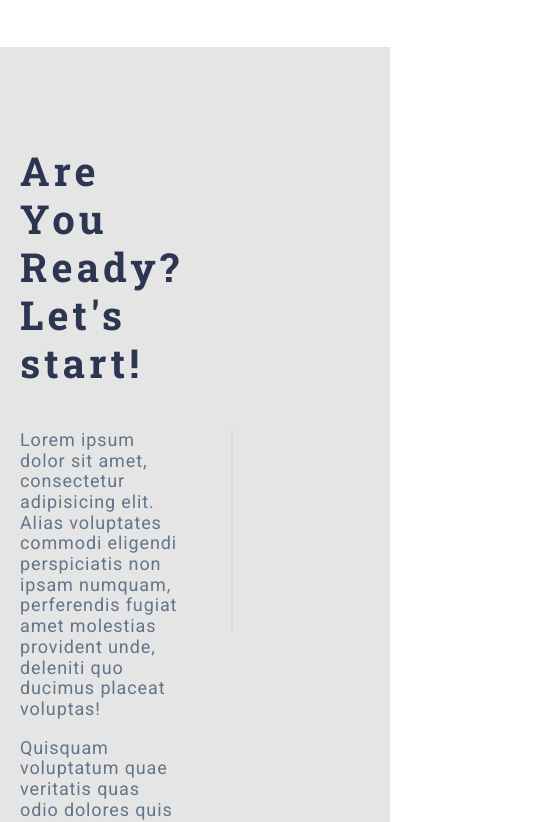
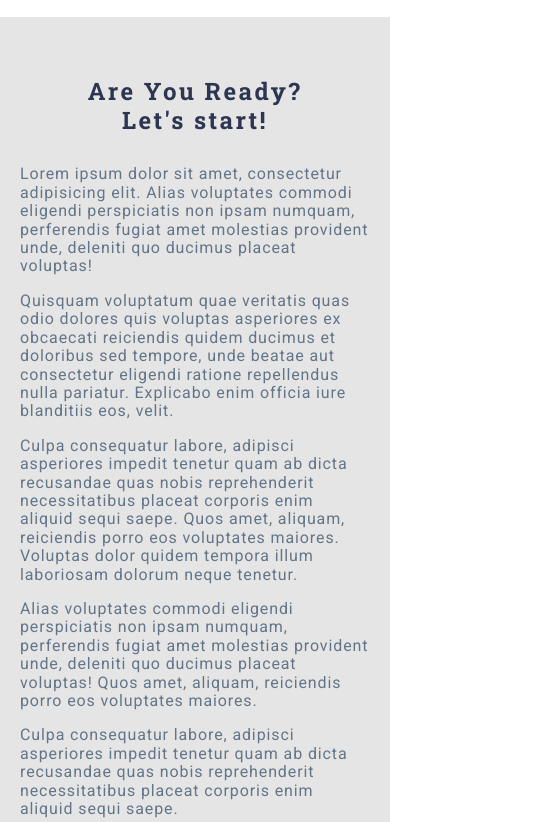
Before and after one commit to KonstantinBondariev/course_work_1, a website: page index.html in a window 390 px wide. Shown: the part 3519-4341 px from the top of the page, 554 px wide, since content can reach past the window. Drawn offline with Linux system fonts and the light colour scheme.

Commit message:
responsiveness section about

```diff
--- a/assets/scss/common/_typography.scss
+++ b/assets/scss/common/_typography.scss
@@ -1,5 +1,5 @@
-@use "../presets" as *;
-@use "../mixins" as *;
+@use '../presets' as *;
+@use '../mixins' as *;
 *,
 *::after,
 *::before {
@@ -19,9 +19,6 @@ body {
 }
 h1 {
   margin: 0;
-
-
-
   font-family: $font-header;
 
   font-weight: 300;
@@ -32,11 +29,35 @@ h1 {
   }
   @include lg-md {
     font-size: 2.5rem;
-    letter-spacing: 0.08em;// !!!!!!
+    letter-spacing: 0.08em; // !!!!!!
   }
   @include lg {
     font-size: 1.875rem;
-    letter-spacing: 0.08em;// !!!!!!
+    letter-spacing: 0.08em; // !!!!!!
+  }
+}
+h2 {
+  letter-spacing: 0.1em;
+  line-height: 1.2em;
+  color: $color-primary;
+  font-weight: bold;
+  font-family: $font-header;
+  margin-top: 0;
+  @include lg-min {
+    font-size: 2.5rem;
+    margin-bottom: 3rem;
+  }
+  @include lg-md {
+    font-size: 2rem;
+    margin-bottom: 2.625rem;
+  }
+  @include md-sm {
+    font-size: 1.5rem;
+    margin-bottom: 2.25rem;
+  }
+  @include sm {
+    text-align: center;
+    margin-bottom: 2.25rem;
   }
 }
 h3 {
@@ -47,7 +68,6 @@ h3 {
   @include md-min {
     font-size: 1.25rem;
   }
-
 }
 a {
   text-decoration: none;
@@ -55,5 +75,4 @@ a {
   color: $color-light;
 }
 p {
-
 }
--- a/assets/scss/components/sections/_section-about.scss
+++ b/assets/scss/components/sections/_section-about.scss
@@ -1,15 +1,36 @@
-@use "../../presets" as *;
-@use "../../mixins" as *;
+@use '../../presets' as *;
+@use '../../mixins' as *;
 
-.about{
+.about {
   background-color: $color-gray-light;
-  padding: 100px 0;
-  &__container{
+  @include lg-min {
+    padding: 100px 0;
+  }
+
+  @include lg-md {
+    padding: 80px 0;
+  }
+  @include md {
+    padding: 60px 0;
+  }
+  &__container {
     @extend %container;
     display: grid;
     gap: 100px;
     grid-template-columns: 1fr 271px;
+    @include lg-md {
+      gap: $gap-x2;
+      grid-template-columns: 1fr 271px;
     }
+    @include md-sm {
+      gap: $gap;
+      grid-template-columns: 1fr 236px;
+    }
+    @include sm {
+      gap: $gap;
+      grid-template-columns: 1fr;
+    }
+  }
   &__img {
     display: grid;
     align-content: center;
@@ -17,7 +38,8 @@
     & img {
       max-width: 100%;
       max-height: 480px;
-  }}
+    }
+  }
 }
 .article {
   display: flex;
@@ -27,33 +49,40 @@
     font-size: 1.125rem;
     letter-spacing: 0.055rem;
     line-height: 1.15em;
+    @include lg {
+      font-size: 1rem;
+    }
     & p:first-of-type {
       position: relative;
       margin-top: -5px;
     }
     & p:last-of-type {
-      position: relative;
       margin: 0;
     }
     & p:first-of-type::after {
       position: absolute;
       top: 0;
-      right: -50px;
       width: 2px;
       height: 200px;
-      content: "";
+      content: '';
       background-color: rgba($color-gray, $alpha: 0.1);
+      @include lg-min {
+        right: -50px;
+      }
+      @include lg-md {
+        right: -20px;
+      }
+      @include md-sm {
+        right: -20px;
+      }
+      @include sm {
+        display: none;
+      }
     }
   }
   &__title {
-  display: flex;
-  flex-direction: column;
-  margin-bottom: 48px;
-  font-size: 2.5rem;
-  letter-spacing: 0.1em;
-  line-height: 1.2em;
-  color: $color-primary;
-  font-weight: bold;
-  font-family: $font-header;
+    display: flex;
+    flex-direction: column;
+    // margin-bottom: 48px;
   }
 }
--- a/assets/scss/components/sections/skills/_skills.scss
+++ b/assets/scss/components/sections/skills/_skills.scss
@@ -1,6 +1,6 @@
-@use "../../../presets/skin" as *;
-@use "../../../presets/variables" as *;
-@use "../../../mixins" as *;
+@use '../../../presets/skin' as *;
+@use '../../../presets/variables' as *;
+@use '../../../mixins' as *;
 $local-gap: calc(40px / 3);
 
 .skills {
@@ -15,24 +15,22 @@ $local-gap: calc(40px / 3);
     margin-bottom: 20px;
     display: grid;
 
-  grid-auto-rows: calc(33.3333vh - $local-gap) ;
-
+    grid-auto-rows: calc(33.3333vh - $local-gap);
 
     @include lg-min {
-    grid-template-areas: "a1 a1 a2 a3" "a4 a5 a5 a6" "a7 a8 a9 a6";
+      grid-template-areas: 'a1 a1 a2 a3' 'a4 a5 a5 a6' 'a7 a8 a9 a6';
       grid-template-columns: repeat(4, 1fr);
-
     }
     @include lg-md {
-    grid-template-areas: "a1 a1 a2" "a3 a4 a4" "a5 a5 a6 " "a7 a8 a6" "a7 a9 a9";
+      grid-template-areas: 'a1 a1 a2' 'a3 a4 a4' 'a5 a5 a6 ' 'a7 a8 a6' 'a7 a9 a9';
       grid-template-columns: repeat(3, 1fr);
     }
     @include md-sm {
-    grid-template-areas: "a1 a2" "a3 a2" "a4 a4" "a5 a6" "a5 a7" "a8 a9";
+      grid-template-areas: 'a1 a2' 'a3 a2' 'a4 a4' 'a5 a6' 'a5 a7' 'a8 a9';
       grid-template-columns: repeat(2, 1fr);
     }
     @include sm {
-    grid-template-areas: "a1" "a2" "a3" "a4" "a5" "a6" "a7" "a8""a9";
+      grid-template-areas: 'a1' 'a2' 'a3' 'a4' 'a5' 'a6' 'a7' 'a8' 'a9';
       grid-template-columns: 1fr;
       gap: $gap;
     }
@@ -50,5 +48,8 @@ $local-gap: calc(40px / 3);
     display: flex;
     justify-content: center;
     margin-bottom: 30px;
+    @include sm {
+      margin-bottom: 0;
     }
   }
+}
--- a/index.html
+++ b/index.html
@@ -144,7 +144,7 @@
       <!-- <h2></h2> -->
       <div class="about__container">
         <article class="about__article article">
-          <h3 class="article__title"><span>Are You Ready?</span><span>Let's start!</span></h3>
+          <h2 class="article__title"><span>Are You Ready?</span><span>Let's start!</span></h2>
           <div class="article__article">
             <p>Lorem ipsum dolor sit amet, consectetur adipisicing elit. Alias voluptates commodi eligendi perspiciatis
               non ipsam numquam, perferendis fugiat amet molestias provident unde, deleniti quo ducimus placeat
@@ -165,8 +165,13 @@
         <div class="about__img"><img src="assets/img/img-lamp-webdev.png" alt="motivation"></div>
       </div>
     </section>
-    <section>
-      <h2></h2>
+    <section class="form">
+      <!-- <h2></h2> -->
+      <form action="https://tests.fomenko.top/echo/index.php">
+        <input type="text" name="userName" placeholder="Your name...">
+        <input type="email" name="userEmail" placeholder="Your email...">
+        <input type="submit" placeholder="Subscribe">
+      </form>
     </section>
   </main>
 
```
Also changed, not shown: assets/css/style.css. Lines whose indentation alone changed are shown as unchanged.
